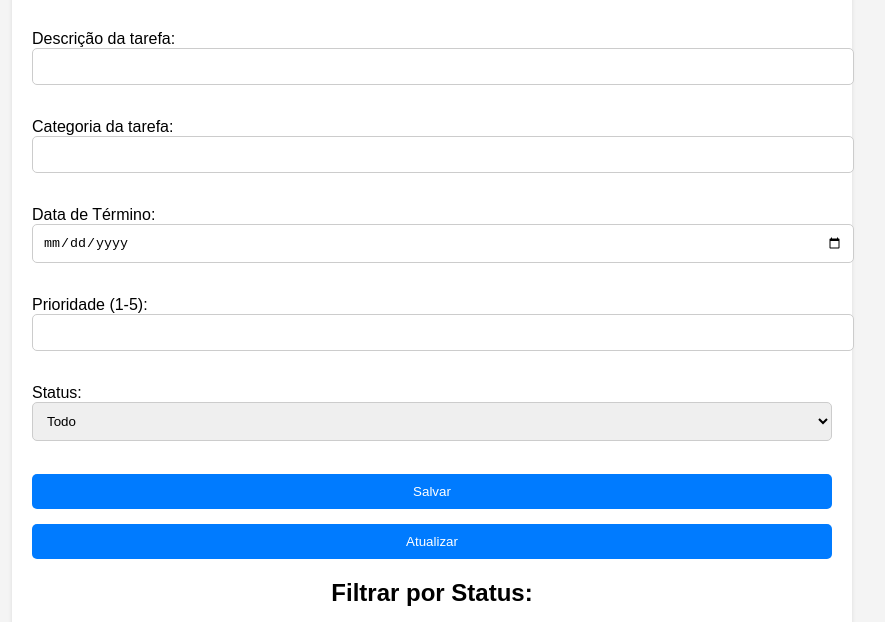
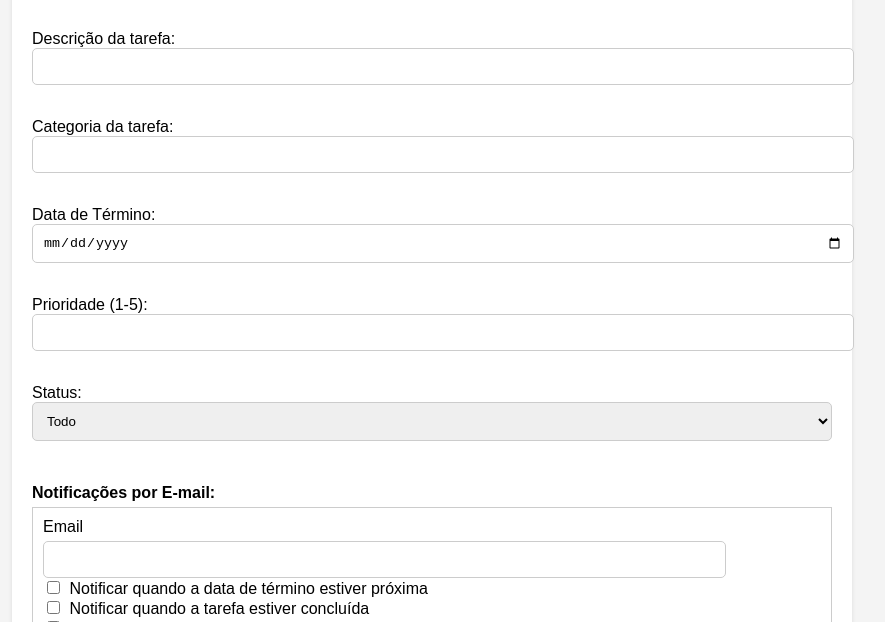
Before and after one commit to Gabriel-Almeida00/Todo-List-front, a website built with webpack: page public/index.html in a window 1280 px wide. Shown: the part 178-800 px from the top of the page, without its empty margins (208-1093 px from the left). Built offline with nearby package versions, Linux system fonts and the light colour scheme.

Commit message:
div para notificar por email

```diff
--- a/public/css/style.css
+++ b/public/css/style.css
@@ -72,3 +72,35 @@ th, td {
         padding: 10px;
     }
 }
+
+
+label[for="task-notification"] {
+    font-weight: bold;
+    display: block;
+    margin-top: 10px;
+}
+
+#task-notification {
+    margin-top: 5px;
+    border: 1px solid #ccc;
+    padding: 10px;
+}
+
+#task-notification label {
+    display: inline;
+    font-weight: normal;
+    margin-right: 10px;
+}
+
+#task-notification input[type="checkbox"] {
+    margin-right: 5px;
+}
+
+#email {
+    width: 85%;
+    padding: 10px;
+    margin-top: 5px;
+    border: 1px solid #ccc;
+    border-radius: 5px;
+    display: block;
+}
--- a/public/index.html
+++ b/public/index.html
@@ -1,11 +1,13 @@
 <!DOCTYPE html>
 <html lang="en">
+
 <head>
     <meta charset="UTF-8">
     <meta name="viewport" content="width=device-width, initial-scale=1.0">
     <link rel="stylesheet" href="css/style.css">
     <title>Todo List</title>
 </head>
+
 <body>
     <div class="task-container">
         <h1>Todo List</h1>
@@ -31,6 +33,21 @@
                 <option value="doing">Doing</option>
                 <option value="done">Done</option>
             </select><br>
+
+            <label for="task-notification">Notificações por E-mail:</label>
+            <div id="task-notification">
+                <label for="email" class="form-label">Email</label>
+                <input type="email" id="email" class="form-input" required>
+
+                <input type="checkbox" id="notify-on-due-date" name="notify-on-due-date">
+                <label for="notify-on-due-date">Notificar quando a data de término estiver próxima</label><br>
+
+                <input type="checkbox" id="notify-on-complete" name="notify-on-complete">
+                <label for="notify-on-complete">Notificar quando a tarefa estiver concluída</label><br>
+
+                <input type="checkbox" id="notify-on-pending" name="notify-on-pending">
+                <label for="notify-on-pending">Notificar quando a tarefa estiver pendente</label><br>
+            </div>
 
             <button type="button" id="add-task" class="add-task">Salvar</button>
             <button type="button" id="update-task" class="update-task">Atualizar</button>
@@ -67,4 +84,5 @@
 
     <script src="/bundle.js"></script>
 </body>
+
 </html>
```
